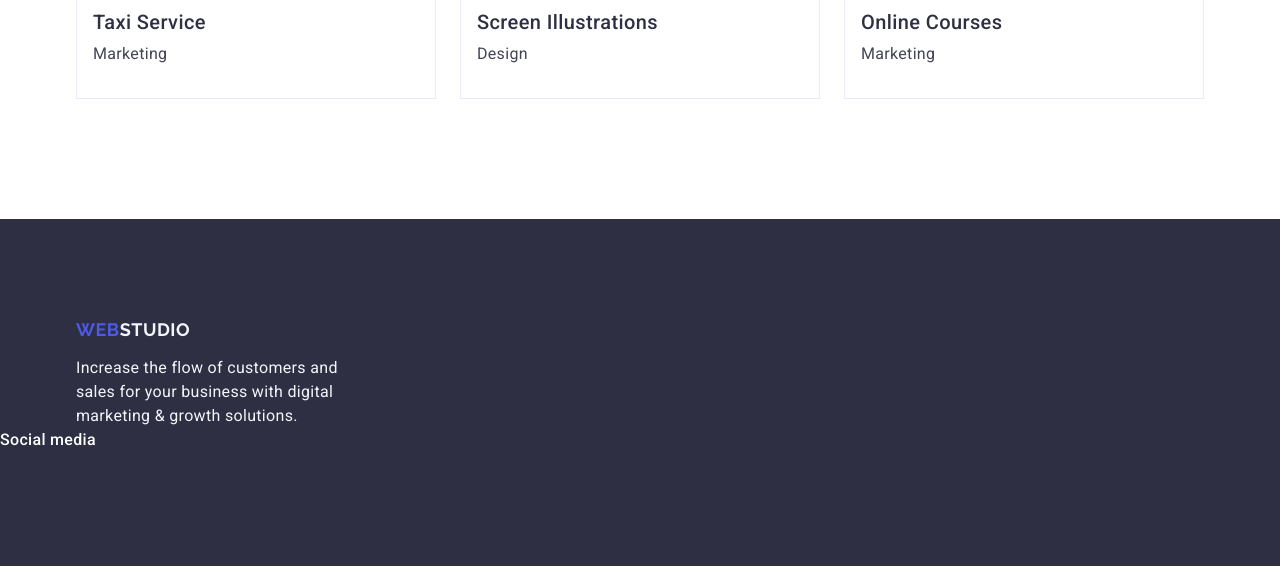
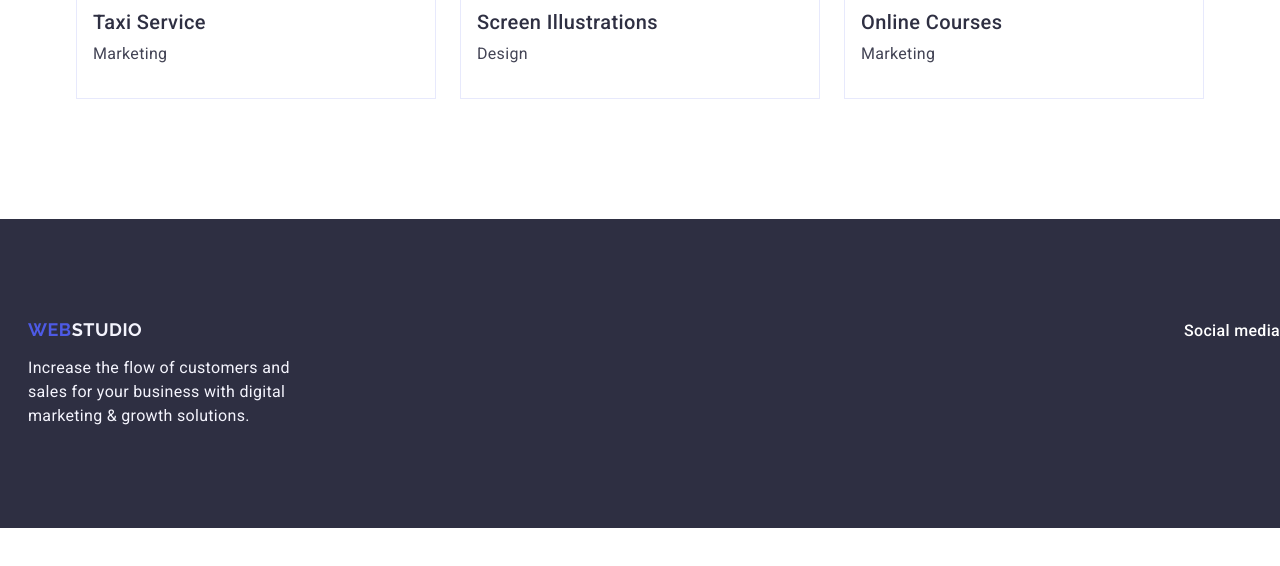
Before and after one commit to kismittt/goit-markup-hw-04, a plain HTML site: page index.html in a window 1280 px wide. Shown: the part 3020-3586 px from the top of the page. After the commit the page ends 3548 px from the top, so only its background shows below. Drawn offline with nearby package versions, Linux system fonts and the light colour scheme; files whose address does not match are found by name.

Commit message:
Update index.html

```diff
--- a/index.html
+++ b/index.html
@@ -250,8 +250,8 @@
 
 
     <footer class="footer">
-      <div>
-      <div class="footer_div container">
+      <div class="footer_div">
+      <div class=" container">
         <div class="div_dva">
           <a href="./index.html" class="footer_a"
             >Web<span class="footer_span">Studio</span></a>
```
